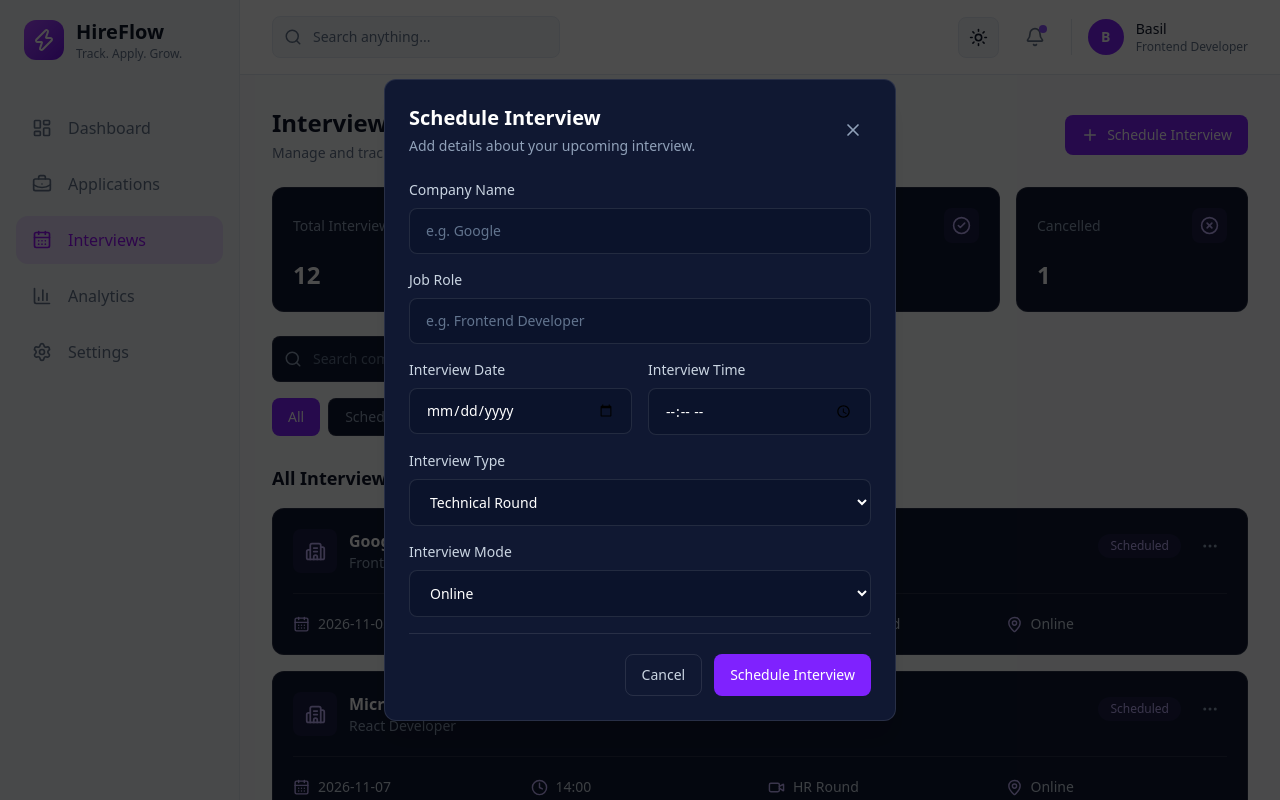
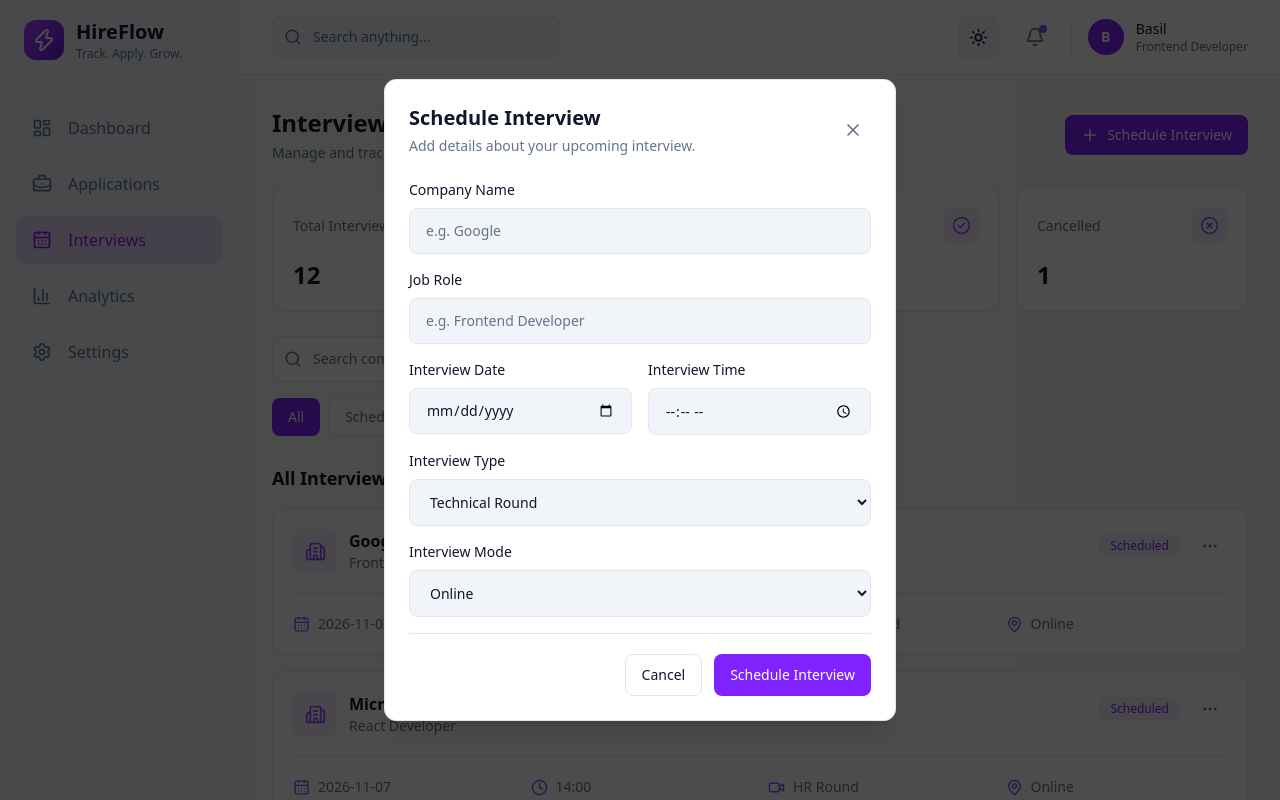
Before and after one commit to basilabbas-dev/jobora.com, a Next.js app: page /interviews in a window 1280 px wide. Both pictures are taken after a click on the button "Schedule Interview". Shown: the top 800 px of the page. Built offline with nearby package versions, Linux system fonts and the light colour scheme.

Commit message:
updates : [added theme light dark to the interview page]

```diff
--- a/app/components/interview/interviewfilter.tsx
+++ b/app/components/interview/interviewfilter.tsx
@@ -24,7 +24,7 @@ export default function InterviewFilters({
       <div className="relative max-w-md">
         <Search
           size={18}
-          className="absolute left-3 top-1/2 -translate-y-1/2 text-slate-400"
+          className="absolute left-3 top-1/2 -translate-y-1/2 text-[var(--muted)]"
         />
 
         <input
@@ -32,7 +32,7 @@ export default function InterviewFilters({
           placeholder="Search company or job role..."
           value={search}
           onChange={(e) => setSearch(e.target.value)}
-          className="w-full rounded-lg border border-white/10 bg-[#101832] py-3 pl-10 pr-4 text-sm text-white outline-none placeholder:text-slate-500 focus:border-violet-500"
+          className="w-full rounded-lg border border-[var(--border)] bg-[var(--surface)] py-3 pl-10 pr-4 text-sm text-[var(--foreground)] outline-none placeholder:text-[var(--muted)] focus:border-violet-500"
         />
       </div>
 
@@ -46,7 +46,7 @@ export default function InterviewFilters({
             className={`shrink-0 rounded-lg px-4 py-2 text-sm font-medium transition ${
               activeFilter === filter
                 ? "bg-violet-600 text-white"
-                : "border border-white/10 bg-[#101832] text-slate-400 hover:text-white"
+                : "border border-[var(--border)] bg-[var(--surface)] text-[var(--muted)] hover:bg-[var(--surface-secondary)] hover:text-[var(--foreground)]"
             }`}
           >
             {filter}
--- a/app/components/interview/interviewlist.tsx
+++ b/app/components/interview/interviewlist.tsx
@@ -30,19 +30,19 @@ export default function InterviewsList({ interviews }: Props) {
         interviews.map((interview) => (
           <div
             key={interview.id}
-            className="rounded-xl border border-white/10 bg-[#101832] p-5"
+            className="rounded-xl border border-[var(--border)] bg-[var(--surface)] p-5 transition-colors duration-200"
           >
             <div className="flex flex-col justify-between gap-4 sm:flex-row sm:items-start">
               <div className="flex items-center gap-3">
-                <div className="flex h-11 w-11 items-center justify-center rounded-lg bg-violet-500/10 text-violet-300">
+                <div className="flex h-11 w-11 items-center justify-center rounded-lg bg-violet-500/10 text-violet-500 dark:text-violet-300">
                   <Building2 size={21} />
                 </div>
 
                 <div>
-                  <h3 className="font-semibold text-white">
+                  <h3 className="font-semibold text-[var(--foreground)]">
                     {interview.company}
                   </h3>
-                  <p className="text-sm text-slate-400">
+                  <p className="text-sm text-[var(--muted)]">
                     {interview.role}
                   </p>
                 </div>
@@ -52,10 +52,10 @@ export default function InterviewsList({ interviews }: Props) {
                 <span
                   className={`rounded-full px-3 py-1 text-xs font-medium ${
                     interview.status === "Scheduled"
-                      ? "bg-violet-500/10 text-violet-300"
+                      ? "bg-violet-500/10 text-violet-600 dark:text-violet-300"
                       : interview.status === "Completed"
-                      ? "bg-emerald-500/10 text-emerald-300"
-                      : "bg-red-500/10 text-red-300"
+                      ? "bg-emerald-500/10 text-emerald-600 dark:text-emerald-300"
+                      : "bg-red-500/10 text-red-600 dark:text-red-300"
                   }`}
                 >
                   {interview.status}
@@ -64,39 +64,39 @@ export default function InterviewsList({ interviews }: Props) {
                 <button
                   type="button"
                   aria-label={`More actions for ${interview.company}`}
-                  className="rounded-lg p-2 text-slate-400 transition hover:bg-white/10 hover:text-white"
+                  className="rounded-lg p-2 text-[var(--muted)] transition hover:bg-[var(--surface-secondary)] hover:text-[var(--foreground)]"
                 >
                   <MoreHorizontal size={18} />
                 </button>
               </div>
             </div>
 
-            <div className="mt-5 grid grid-cols-1 gap-4 border-t border-white/10 pt-5 sm:grid-cols-2 xl:grid-cols-4">
-              <div className="flex items-center gap-2 text-sm text-slate-300">
-                <CalendarDays size={17} className="text-violet-300" />
+            <div className="mt-5 grid grid-cols-1 gap-4 border-t border-[var(--border)] pt-5 sm:grid-cols-2 xl:grid-cols-4">
+              <div className="flex items-center gap-2 text-sm text-[var(--muted)]">
+                <CalendarDays size={17} className="text-violet-500 dark:text-violet-300" />
                 {interview.date}
               </div>
 
-              <div className="flex items-center gap-2 text-sm text-slate-300">
-                <Clock size={17} className="text-violet-300" />
+              <div className="flex items-center gap-2 text-sm text-[var(--muted)]">
+                <Clock size={17} className="text-violet-500 dark:text-violet-300" />
                 {interview.time}
               </div>
 
-              <div className="flex items-center gap-2 text-sm text-slate-300">
-                <Video size={17} className="text-violet-300" />
+              <div className="flex items-center gap-2 text-sm text-[var(--muted)]">
+                <Video size={17} className="text-violet-500 dark:text-violet-300" />
                 {interview.type}
               </div>
 
-              <div className="flex items-center gap-2 text-sm text-slate-300">
-                <MapPin size={17} className="text-violet-300" />
+              <div className="flex items-center gap-2 text-sm text-[var(--muted)]">
+                <MapPin size={17} className="text-violet-500 dark:text-violet-300" />
                 {interview.mode}
               </div>
             </div>
           </div>
         ))
       ) : (
-        <div className="rounded-xl border border-white/10 bg-[#101832] py-12 text-center">
-          <p className="text-sm text-slate-400">
+        <div className="rounded-xl border border-[var(--border)] bg-[var(--surface)] py-12 text-center">
+          <p className="text-sm text-[var(--muted)]">
             No interviews found.
           </p>
         </div>
--- a/app/components/interview/interviewstats.tsx
+++ b/app/components/interview/interviewstats.tsx
@@ -1,5 +1,10 @@
 
-import { CalendarDays, Clock, CheckCircle2, XCircle } from "lucide-react";
+import {
+  CalendarDays,
+  Clock,
+  CheckCircle2,
+  XCircle,
+} from "lucide-react";
 
 const stats = [
   {
@@ -33,17 +38,19 @@ export default function InterviewStats() {
         return (
           <div
             key={stat.title}
-            className="rounded-xl border border-white/10 bg-[#101832] p-5"
-            >
+            className="rounded-xl border border-[var(--border)] bg-[var(--surface)] p-5 transition-colors duration-200"
+          >
             <div className="flex items-center justify-between">
-              <p className="text-sm text-slate-400">{stat.title}</p>
+              <p className="text-sm text-[var(--muted)]">
+                {stat.title}
+              </p>
 
-              <div className="rounded-lg bg-violet-500/10 p-2 text-violet-300">
+              <div className="rounded-lg bg-violet-500/10 p-2 text-violet-500 dark:text-violet-300">
                 <Icon size={19} />
               </div>
             </div>
 
-            <h2 className="mt-4 text-2xl font-bold text-white">
+            <h2 className="mt-4 text-2xl font-bold text-[var(--foreground)]">
               {stat.value}
             </h2>
           </div>
--- a/app/components/interview/scheduleinterview.tsx
+++ b/app/components/interview/scheduleinterview.tsx
@@ -49,16 +49,23 @@ export default function ScheduleInterviewModal({
     onClose();
   };
 
+  const inputStyles =
+    "w-full rounded-lg border border-[var(--border)] bg-[var(--surface-secondary)] px-4 py-3 text-sm text-[var(--foreground)] outline-none placeholder:text-[var(--muted)] focus:border-violet-500";
+
+  const labelStyles =
+    "mb-2 block text-sm text-[var(--foreground)]";
+
   return (
     <div className="fixed inset-0 z-50 flex items-center justify-center bg-black/70 p-4">
-      <div className="w-full max-w-lg rounded-xl border border-white/10 bg-[#101832] p-6 shadow-xl">
+      <div className="w-full max-w-lg rounded-xl border border-[var(--border)] bg-[var(--surface)] p-6 shadow-xl">
 
+        {/* Modal Header */}
         <div className="mb-6 flex items-center justify-between">
           <div>
-            <h2 className="text-xl font-semibold text-white">
+            <h2 className="text-xl font-semibold text-[var(--foreground)]">
               Schedule Interview
             </h2>
-            <p className="mt-1 text-sm text-slate-400">
+            <p className="mt-1 text-sm text-[var(--muted)]">
               Add details about your upcoming interview.
             </p>
           </div>
@@ -66,17 +73,19 @@ export default function ScheduleInterviewModal({
           <button
             type="button"
             onClick={onClose}
-            className="rounded-lg p-2 text-slate-400 hover:bg-white/10 hover:text-white"
+            className="rounded-lg p-2 text-[var(--muted)] transition hover:bg-[var(--surface-secondary)] hover:text-[var(--foreground)]"
             aria-label="Close modal"
           >
             <X size={20} />
           </button>
         </div>
 
+        {/* Form */}
         <form onSubmit={handleSubmit} className="space-y-4">
 
+          {/* Company Name */}
           <div>
-            <label className="mb-2 block text-sm text-slate-300">
+            <label className={labelStyles}>
               Company Name
             </label>
             <input
@@ -86,12 +95,13 @@ export default function ScheduleInterviewModal({
               onChange={handleChange}
               placeholder="e.g. Google"
               required
-              className="w-full rounded-lg border border-white/10 bg-[#0B132B] px-4 py-3 text-sm text-white outline-none placeholder:text-slate-500 focus:border-violet-500"
+              className={inputStyles}
             />
           </div>
 
+          {/* Job Role */}
           <div>
-            <label className="mb-2 block text-sm text-slate-300">
+            <label className={labelStyles}>
               Job Role
             </label>
             <input
@@ -101,13 +111,14 @@ export default function ScheduleInterviewModal({
               onChange={handleChange}
               placeholder="e.g. Frontend Developer"
               required
-              className="w-full rounded-lg border border-white/10 bg-[#0B132B] px-4 py-3 text-sm text-white outline-none placeholder:text-slate-500 focus:border-violet-500"
+              className={inputStyles}
             />
           </div>
 
+          {/* Date and Time */}
           <div className="grid grid-cols-1 gap-4 sm:grid-cols-2">
             <div>
-              <label className="mb-2 block text-sm text-slate-300">
+              <label className={labelStyles}>
                 Interview Date
               </label>
               <input
@@ -117,12 +128,12 @@ export default function ScheduleInterviewModal({
                 onChange={handleChange}
                 min={new Date().toISOString().split("T")[0]}
                 required
-                className="w-full rounded-lg border border-white/10 bg-[#0B132B] px-4 py-3 text-sm text-white outline-none focus:border-violet-500"
+                className={inputStyles}
               />
             </div>
 
             <div>
-              <label className="mb-2 block text-sm text-slate-300">
+              <label className={labelStyles}>
                 Interview Time
               </label>
               <input
@@ -131,20 +142,21 @@ export default function ScheduleInterviewModal({
                 value={formData.time}
                 onChange={handleChange}
                 required
-                className="w-full rounded-lg border border-white/10 bg-[#0B132B] px-4 py-3 text-sm text-white outline-none focus:border-violet-500"
+                className={inputStyles}
               />
             </div>
           </div>
 
+          {/* Interview Type */}
           <div>
-            <label className="mb-2 block text-sm text-slate-300">
+            <label className={labelStyles}>
               Interview Type
             </label>
             <select
               name="type"
               value={formData.type}
               onChange={handleChange}
-              className="w-full rounded-lg border border-white/10 bg-[#0B132B] px-4 py-3 text-sm text-white outline-none focus:border-violet-500"
+              className={inputStyles}
             >
               <option>Technical Round</option>
               <option>HR Round</option>
@@ -153,26 +165,28 @@ export default function ScheduleInterviewModal({
             </select>
           </div>
 
+          {/* Interview Mode */}
           <div>
-            <label className="mb-2 block text-sm text-slate-300">
+            <label className={labelStyles}>
               Interview Mode
             </label>
             <select
               name="mode"
               value={formData.mode}
               onChange={handleChange}
-              className="w-full rounded-lg border border-white/10 bg-[#0B132B] px-4 py-3 text-sm text-white outline-none focus:border-violet-500"
+              className={inputStyles}
             >
               <option>Online</option>
               <option>On-site</option>
             </select>
           </div>
 
-          <div className="flex justify-end gap-3 border-t border-white/10 pt-5">
+          {/* Footer Buttons */}
+          <div className="flex justify-end gap-3 border-t border-[var(--border)] pt-5">
             <button
               type="button"
               onClick={onClose}
-              className="rounded-lg border border-white/10 px-4 py-2.5 text-sm text-slate-300 transition hover:bg-white/5"
+              className="rounded-lg border border-[var(--border)] px-4 py-2.5 text-sm text-[var(--foreground)] transition hover:bg-[var(--surface-secondary)]"
             >
               Cancel
             </button>
```
